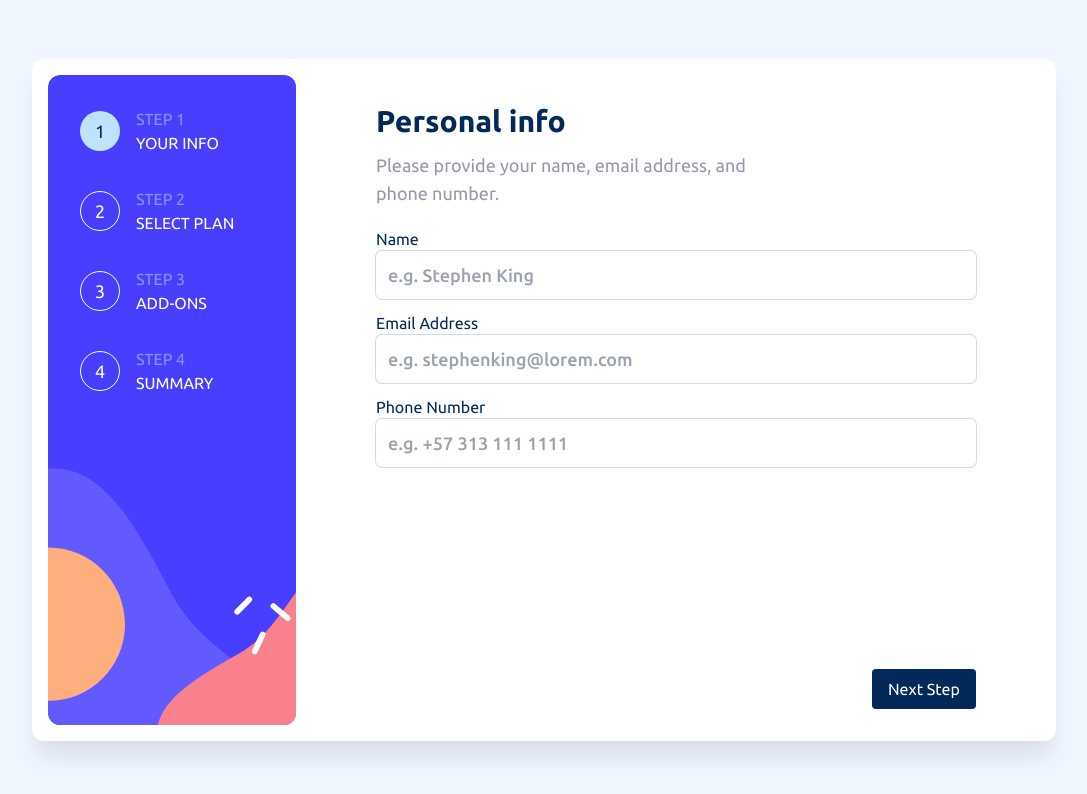
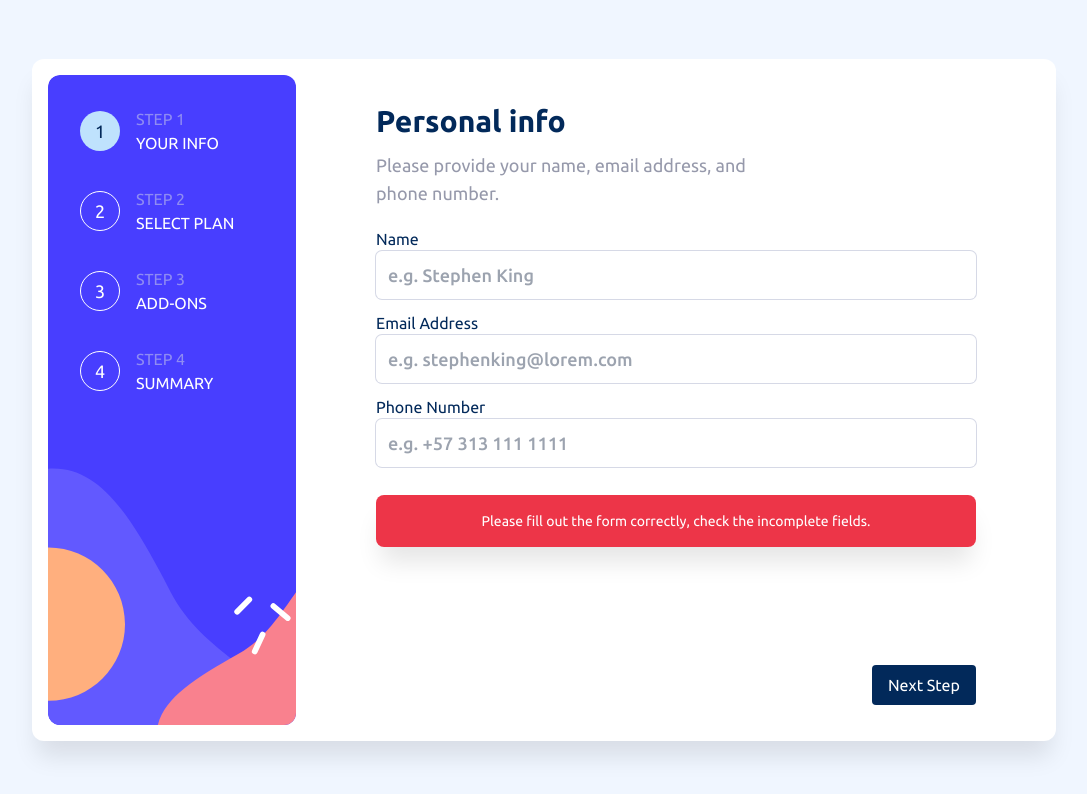
Before and after one commit to Hector14oo/multi-steps-form, a Next.js app: page / in a window 1280 px wide. Shown: the top 794 px of the page, without its empty margins (96-1183 px from the left). Built offline with nearby package versions, Linux system fonts and the light colour scheme.

Commit message:
:sparkles: Form validations added

```diff
--- a/src/components/Form/index.tsx
+++ b/src/components/Form/index.tsx
@@ -1,19 +1,42 @@
+import { FormEvent, useState } from 'react';
 import { useGlobalContext } from '@/context/GlobalContext';
 
 import { FormType } from '@/types/FormTypes';
-import { GO_BACK, GO_NEXT, STEP_1, STEP_2, STEP_3 } from '@/actions/types';
+import { GO_BACK, GO_NEXT, STEP_1, STEP_2, STEP_3, ERROR } from '@/actions/types';
 
 import { RADIO_LIST, CHECKBOX_LIST } from '@/utils/constants';
 
 export function Form({ legend, description, children }: FormType) {
   const { globalState, dispatcher } = useGlobalContext();
 
-  const handleSubmit = (e: any) => {
+  const handleSubmit = (e: FormEvent<HTMLFormElement>) => {
     e.preventDefault();
-    const formData = new FormData(e.target);
+    dispatcher({ type: ERROR, payload: 0 });
+
+    const labels = Array.from(e.currentTarget.getElementsByTagName('label'));
+    const formData = new FormData(e.currentTarget);
 
     switch (globalState.step) {
       case 1: {
+        if (
+          labels.some((label) => {
+            const input = label.children[0] as HTMLInputElement;
+            return !input.value;
+          })
+        ) {
+          dispatcher({ type: ERROR, payload: 1 });
+
+          labels.forEach((label) => {
+            const input = label.children[0];
+            if (!input.getAttribute('value')) {
+              input.classList.replace('ring-Light-gray', 'ring-Strawberry-red');
+              input.classList.replace('outline-Marine-blue', 'outline-Strawberry-red');
+            }
+          });
+
+          return;
+        }
+
         const name = formData.get('name');
         const email = formData.get('email');
         const number = formData.get('number');
@@ -24,6 +47,11 @@ export function Form({ legend, description, children }: FormType) {
 
       case 2: {
         const planName = formData.get('plan');
+        if (!planName) {
+          dispatcher({ type: ERROR, payload: 1 });
+          return;
+        }
+
         const planInfo = RADIO_LIST(globalState.planType).find((plan) => plan.label === planName);
 
         if (!planInfo) throw new Error(`Plan ${planName} not found`);
@@ -45,16 +73,21 @@ export function Form({ legend, description, children }: FormType) {
   };
 
   return (
+    <>
       <form
         onSubmit={(e) => handleSubmit(e)}
-      className='p-5 lg:px-16 w-11/12 lg:w-full lg:h-full flex flex-col gap-3 lg:relative bg-White rounded-xl shadow-[0_20px_25px_-5px_rgba(0,0,0,0.1)] lg:shadow-none'
+        className='p-5 lg:px-16 w-11/12 lg:w-full lg:h-full flex flex-col justify-between gap-3 lg:relative bg-White rounded-xl shadow-[0_20px_25px_-5px_rgba(0,0,0,0.1)] lg:shadow-none'
       >
         <legend className='mt-2 text-2xl md:text-3xl font-bold text-Marine-blue'>{legend}</legend>
         <p className='mb-2 w-60 md:w-96 md:text-lg font-light text-Cool-gray'>{description}</p>
 
         {children}
 
-      <section className='p-4 lg:px-0 w-full lg:w-[calc(100%-128px)] flex justify-between items-center absolute bottom-0 left-0 lg:right-16 lg:left-auto bg-White'>
+        <div className={`my-4 p-4 min-h-[16px] text-sm text-center opacity-${globalState.errorOpacity} rounded-lg bg-Strawberry-red shadow-[0_20px_25px_-5px_rgba(0,0,0,0.1)]`}>
+          <span className='text-White'>{globalState.errorMessage[globalState.step - 1]}</span>
+        </div>
+
+        <section className='mt-auto lg:px-0 w-full flex justify-between items-center lg:right-16 lg:left-auto'>
           <button
             type='button'
             className={`${globalState.step > 1 ? 'visible' : 'invisible'} text-sm md:text-base text-Cool-gray rounded-[4px]`}
@@ -71,5 +104,6 @@ export function Form({ legend, description, children }: FormType) {
           </button>
         </section>
       </form>
+    </>
   );
 }
```
Lines whose indentation alone changed are shown as unchanged.
